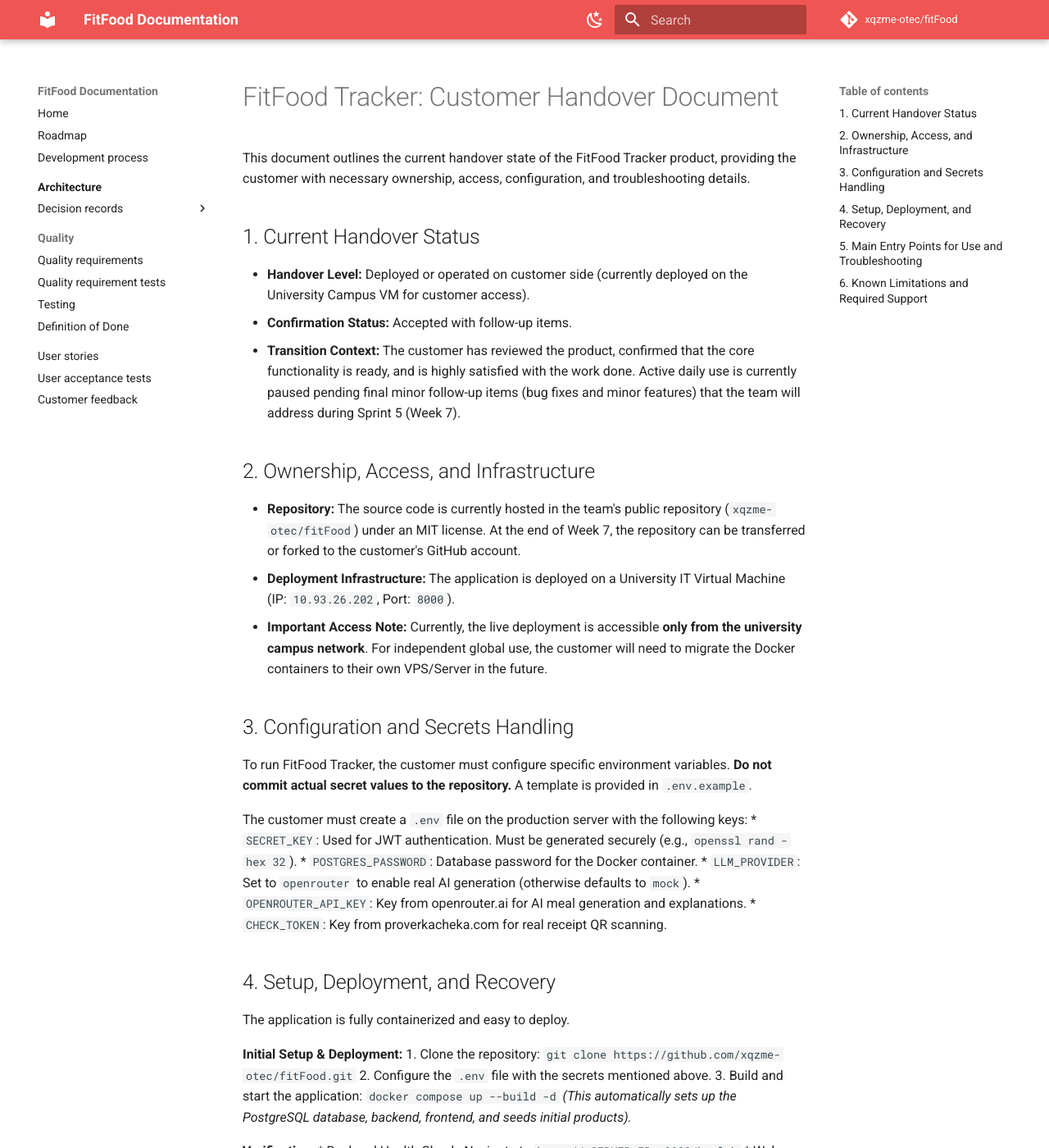
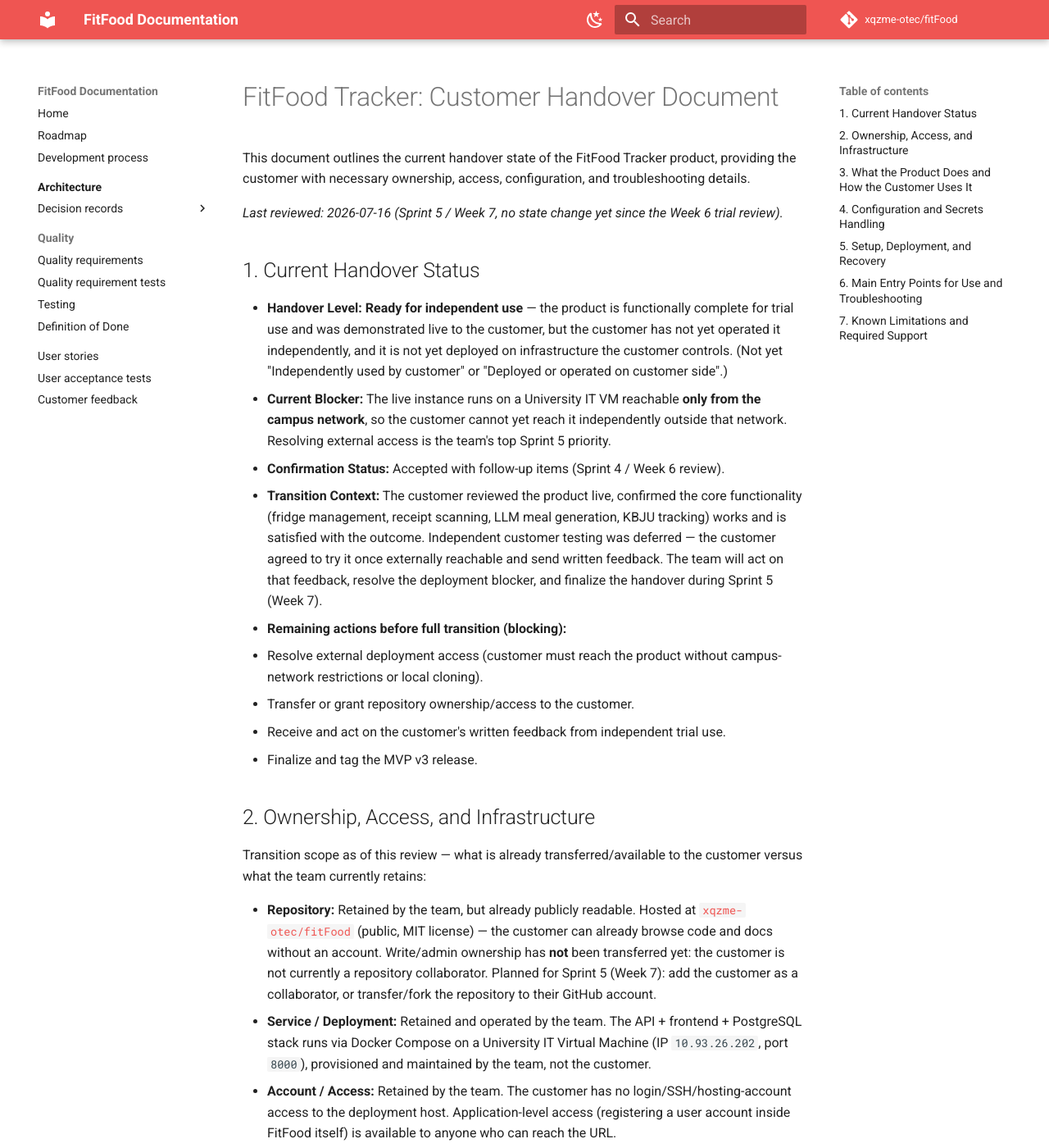
Before and after one commit to xqzme-otec/fitFood, an MkDocs documentation site: the page built from docs/customer-handover.md, in a window 1280 px wide and 1400 px high. Shown: the whole window at 82% size. Built offline with MkDocs 1.6.1 and Material for MkDocs 9.7.7, drawn with Linux system fonts in a browser that asks for light colours; comment, search, counter and statistics services are not loaded; some of the changed text lies outside the part shown.

Commit message:
docs(handover): correct handover level and make transition scope inspectable (Assignment 6, Part 4)
Handover level was overstated as "Deployed or operated on customer side"
while the Week 6 report and UAT execution history record it as "Ready
for independent use" pending external deployment access. Restructure
ownership/access into an explicit transferred-vs-retained breakdown
(repo, service, deployment, account, access), add a product-usage
summary, and correct the fridge-deduction limitation to the actual gap
(manual add-to-diary deducts; the ration-swipe "I ate this" flow does
not yet).

```diff
--- a/docs/customer-handover.md
+++ b/docs/customer-handover.md
@@ -2,17 +2,37 @@
 
 This document outlines the current handover state of the FitFood Tracker product, providing the customer with necessary ownership, access, configuration, and troubleshooting details.
 
+*Last reviewed: 2026-07-16 (Sprint 5 / Week 7, no state change yet since the Week 6 trial review).*
+
 ## 1. Current Handover Status
-* **Handover Level:** Deployed or operated on customer side (currently deployed on the University Campus VM for customer access).
-* **Confirmation Status:** Accepted with follow-up items.
-* **Transition Context:** The customer has reviewed the product, confirmed that the core functionality is ready, and is highly satisfied with the work done. Active daily use is currently paused pending final minor follow-up items (bug fixes and minor features) that the team will address during Sprint 5 (Week 7).
+* **Handover Level:** **Ready for independent use** — the product is functionally complete for trial use and was demonstrated live to the customer, but the customer has not yet operated it independently, and it is not yet deployed on infrastructure the customer controls. (Not yet "Independently used by customer" or "Deployed or operated on customer side".)
+* **Current Blocker:** The live instance runs on a University IT VM reachable **only from the campus network**, so the customer cannot yet reach it independently outside that network. Resolving external access is the team's top Sprint 5 priority.
+* **Confirmation Status:** Accepted with follow-up items (Sprint 4 / Week 6 review).
+* **Transition Context:** The customer reviewed the product live, confirmed the core functionality (fridge management, receipt scanning, LLM meal generation, KBJU tracking) works and is satisfied with the outcome. Independent customer testing was deferred — the customer agreed to try it once externally reachable and send written feedback. The team will act on that feedback, resolve the deployment blocker, and finalize the handover during Sprint 5 (Week 7).
+* **Remaining actions before full transition (blocking):**
+  1. Resolve external deployment access (customer must reach the product without campus-network restrictions or local cloning).
+  2. Transfer or grant repository ownership/access to the customer.
+  3. Receive and act on the customer's written feedback from independent trial use.
+  4. Finalize and tag the MVP v3 release.
 
 ## 2. Ownership, Access, and Infrastructure
-* **Repository:** The source code is currently hosted in the team's public repository (`xqzme-otec/fitFood`) under an MIT license. At the end of Week 7, the repository can be transferred or forked to the customer's GitHub account.
-* **Deployment Infrastructure:** The application is deployed on a University IT Virtual Machine (IP: `10.93.26.202`, Port: `8000`).
-* **Important Access Note:** Currently, the live deployment is accessible **only from the university campus network**. For independent global use, the customer will need to migrate the Docker containers to their own VPS/Server in the future.
+Transition scope as of this review — what is already transferred/available to the customer versus what the team currently retains:
 
-## 3. Configuration and Secrets Handling
+* **Repository:** Retained by the team, but already publicly readable. Hosted at [`xqzme-otec/fitFood`](https://github.com/xqzme-otec/fitFood) (public, MIT license) — the customer can already browse code and docs without an account. Write/admin ownership has **not** been transferred yet: the customer is not currently a repository collaborator. Planned for Sprint 5 (Week 7): add the customer as a collaborator, or transfer/fork the repository to their GitHub account.
+* **Service / Deployment:** Retained and operated by the team. The API + frontend + PostgreSQL stack runs via Docker Compose on a University IT Virtual Machine (IP `10.93.26.202`, port `8000`), provisioned and maintained by the team, not the customer.
+* **Account / Access:** Retained by the team. The customer has no login/SSH/hosting-account access to the deployment host. Application-level access (registering a user account inside FitFood itself) is available to anyone who can reach the URL.
+* **Important Access Note:** The live deployment is reachable **only from the university campus network**. For independent, globally-accessible use, the containers will need to move to a server the customer (or the team, on the customer's behalf) controls — this is the Sprint 5 top-priority action, not yet done.
+
+## 3. What the Product Does and How the Customer Uses It
+FitFood is a smart-fridge / meal-planning web app. After registering and completing a short profile (sex, height, weight, age, activity level, goal), a user can:
+* Track daily calorie/macro (KBJU) targets and see remaining budget per meal.
+* Manage a personal fridge inventory — add items manually or by scanning a grocery receipt (photo/QR upload; non-food items are filtered out automatically).
+* Browse or auto-generate meals: the app either recommends catalog recipes that fit the fridge contents and remaining KBJU budget, or (when the catalog is exhausted) has an LLM invent a dish from what's on hand, with a swipe-to-accept/reject flow.
+* Log a meal as eaten to update the daily KBJU tracker.
+
+The customer accesses all of this through the web interface at the deployed URL (see §2) — no separate customer-side installation is required to use the app itself; installation instructions in §5 are for anyone who needs to run or redeploy the service.
+
+## 4. Configuration and Secrets Handling
 To run FitFood Tracker, the customer must configure specific environment variables. **Do not commit actual secret values to the repository.** A template is provided in `.env.example`.
 
 The customer must create a `.env` file on the production server with the following keys:
@@ -22,7 +42,9 @@
 * `OPENROUTER_API_KEY`: Key from openrouter.ai for AI meal generation and explanations.
 * `CHECK_TOKEN`: Key from proverkacheka.com for real receipt QR scanning.
 
-## 4. Setup, Deployment, and Recovery
+Database credentials (`POSTGRES_USER`, `POSTGRES_DB`) and non-secret tuning values (`ACCESS_TOKEN_EXPIRE_MINUTES`, `SEED_PRODUCTS_LIMIT`) have safe defaults in `docker-compose.yml` and normally don't need to be changed.
+
+## 5. Setup, Deployment, and Recovery
 The application is fully containerized and easy to deploy.
 
 **Initial Setup & Deployment:**
@@ -40,7 +62,7 @@
 * Full rebuild: `docker compose down` followed by `docker compose up --build -d`
 * View logs: `docker compose logs -f app`
 
-## 5. Main Entry Points for Use and Troubleshooting
+## 6. Main Entry Points for Use and Troubleshooting
 For normal operation, the customer and operators should refer to the following documentation artifacts:
 * **[README.md](../README.md):** Main entry point with detailed local run and Docker instructions.
 * **[User Acceptance Tests (UAT)](user-acceptance-tests.md):** Contains step-by-step end-user scenarios (registration, adding products, receipt scanning, generating meals).
@@ -51,9 +73,11 @@
 * *Receipt returns fake/demo data:* Check if `CHECK_TOKEN` is correctly set in `.env`.
 * *AI doesn't explain recipes:* Check if `LLM_PROVIDER=openrouter` and `OPENROUTER_API_KEY` are configured.
 
-## 6. Known Limitations and Required Support
-The current documentation and deployment are sufficient for the reached handover level (testing and validation). However, to move to full independent global operation, the following limitations must be noted:
+## 7. Known Limitations and Required Support
+The current documentation set is **sufficient for the currently reached handover level** ("Ready for independent use" / trial validation). It is **not yet sufficient** for a fully independent, customer-operated deployment — that needs the deployment/ownership blockers below resolved first. Known limitations:
+* **External deployment not resolved:** see §1/§2 — the only live instance is campus-network-only; there is no customer-reachable public URL yet.
+* **Fridge deduction is partial:** adding a dish straight to the diary from the recipe catalog (`AddFoodDialog`) deducts the used ingredients from the fridge. The auto-generated "swipe to accept a meal" flow (`/rations/next`, "I ate this") logs the meal to the daily KBJU tracker but does **not** yet deduct fridge quantities — this is an open gap, not a documentation error.
 * **Web-based only:** There is no native mobile app; the UI is responsive for mobile browsers.
 * **No Push Notifications:** The system does not send active device alerts.
-* **Pending Follow-ups:** Features like "Chestny Znak" (expiration dates by barcode) and automatic fridge deduction after "I ate this" are not fully implemented.
-* **Remaining Team Support:** During Week 7, the team will resolve the follow-up items reported by the customer and finalize the MVP v3 release.
+* **Chestny Znak integration** (expiration dates by barcode) is not implemented; API access is still being investigated and may end up documented as a firm limitation rather than delivered.
+* **Remaining Team Support:** During Sprint 5 (Week 7) the team will resolve external deployment, transfer/grant repository access, act on the customer's written feedback, and finalize the MVP v3 release. Until then, the team remains responsible for hosting, maintenance, and bug fixes.
```
